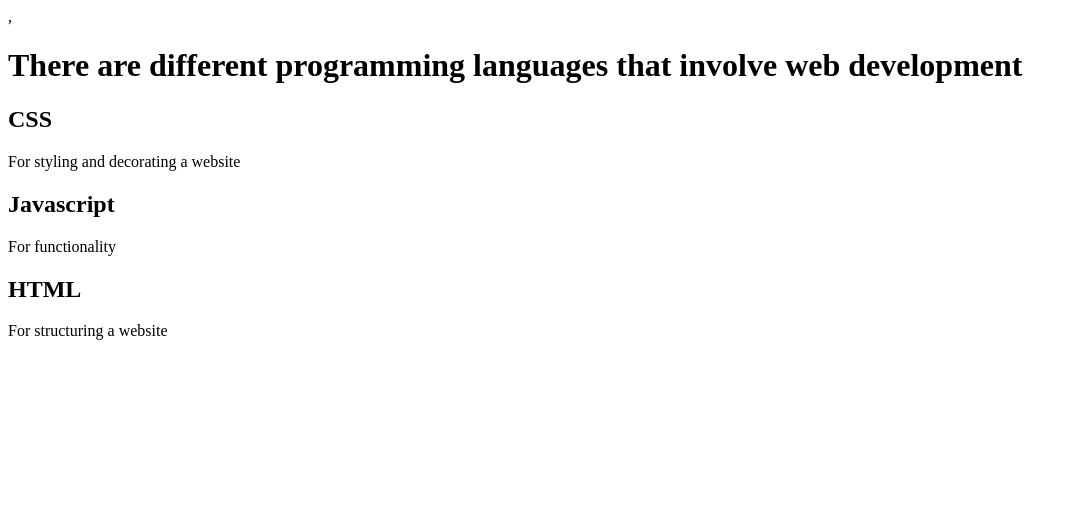
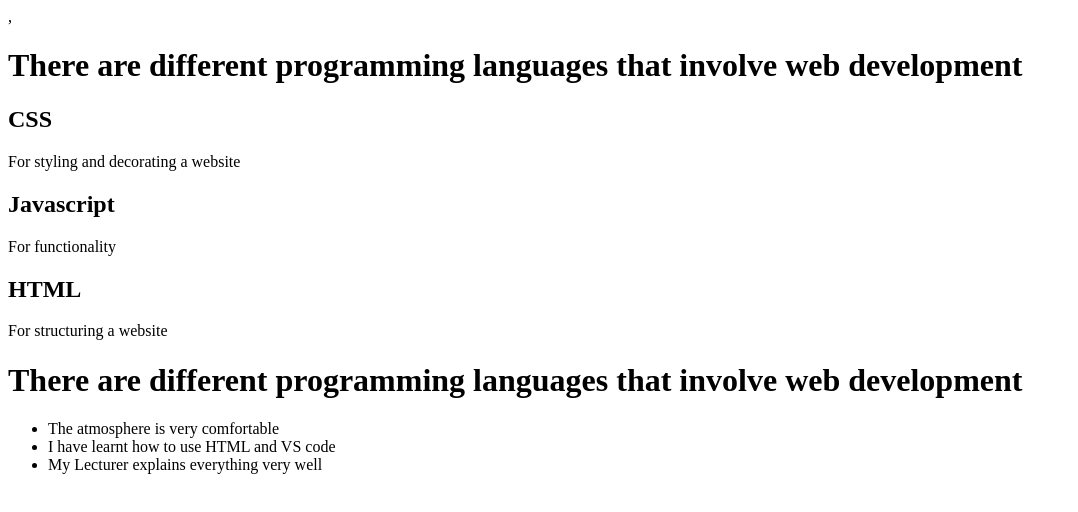
Before and after one commit to AnushqaKandan/Wednesday, a plain HTML site: page index.html in a window 1280 px wide. Shown: the whole page, without its empty margins (0-1078 px from the left). Drawn offline with Linux system fonts and the light colour scheme.

Commit message:
Created an unordered list

```diff
--- a/index.html
+++ b/index.html
@@ -18,3 +18,22 @@
 
   </body>
 </html>
+<!DOCTYPE html>
+<html lang="en">
+<head>
+    <meta charset="UTF-8">
+    <meta name="viewport" content="width=device-width, initial-scale=1.0">
+    <title>Wednesday</title>
+</head>
+<body>
+    <header>
+        <h1>There are different programming languages that involve web development</h1>
+    </header>
+    <ul>
+        <li>The atmosphere is very comfortable</li>
+        <li>I have learnt how to use HTML and VS code</li>
+        <li>My Lecturer explains everything very well</li>
+    </ul>
+
+</body>
+</html>
```
